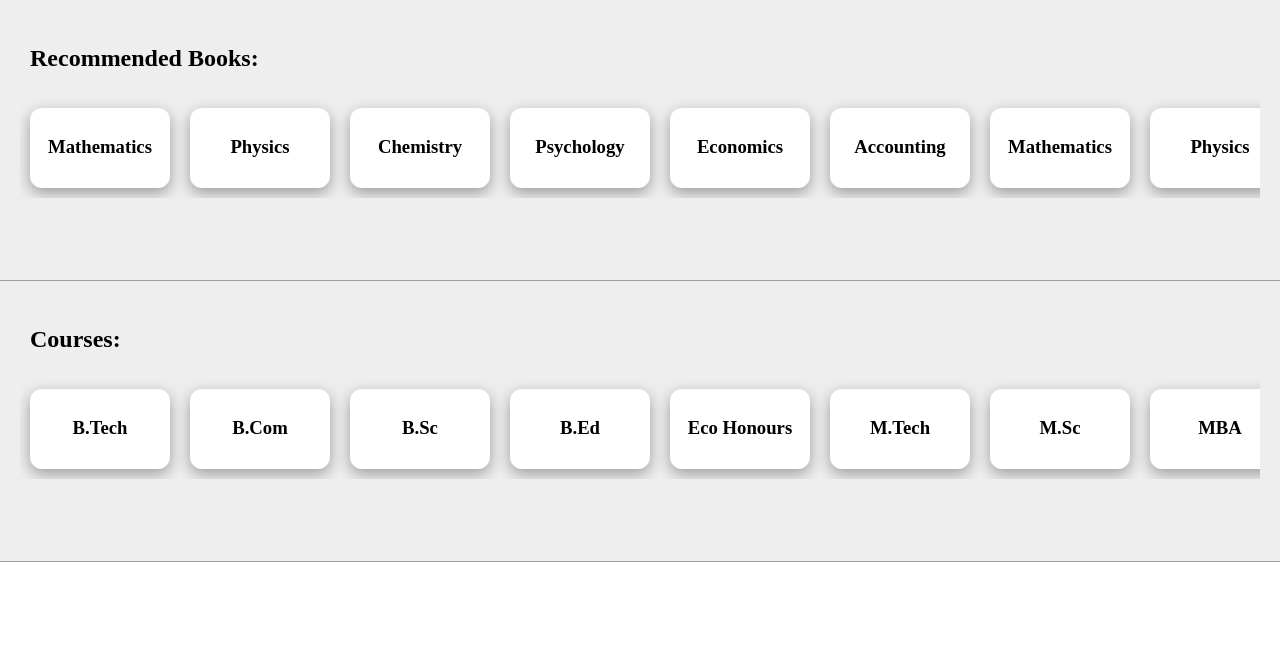
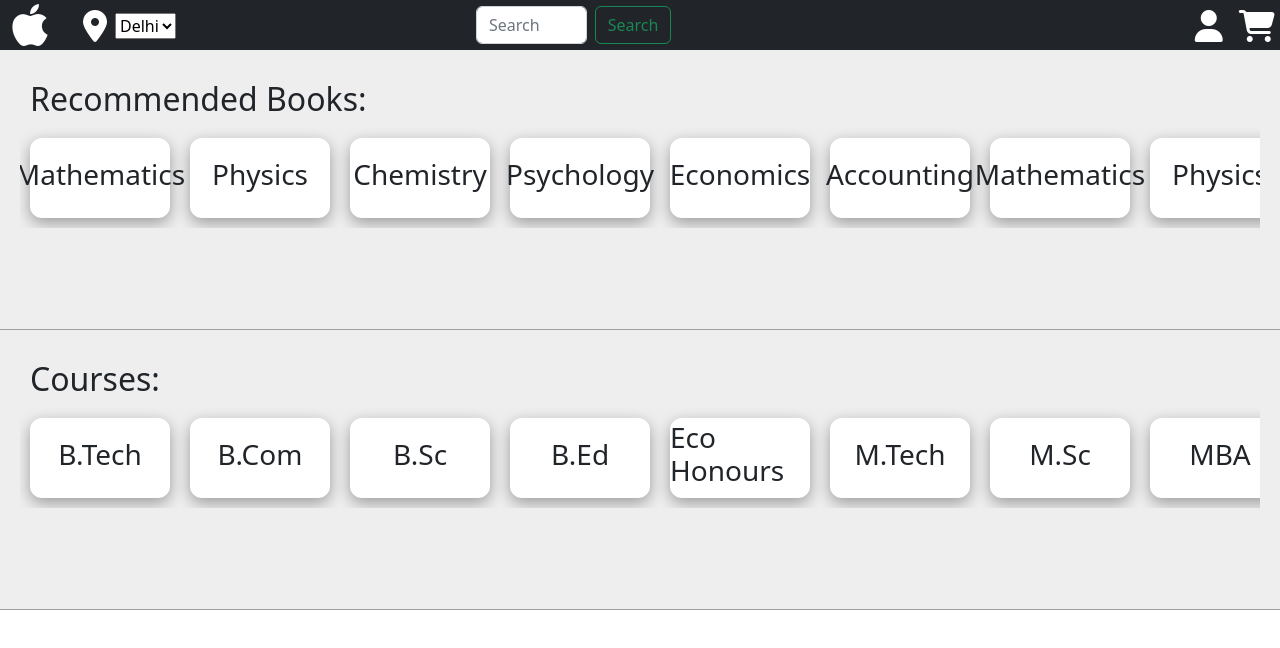
Before and after one commit to Arp-coder/major-project, a plain HTML site: page frontend/src/index.html in a window 1280 px wide. Drawn offline with nearby package versions, Linux system fonts and the light colour scheme.

Commit message:
Navbar Added

```diff
--- a/frontend/public/css/index.css
+++ b/frontend/public/css/index.css
@@ -2,6 +2,20 @@
     padding: 0;
     margin: 0;
     /* background-color: #eee; */
+}
+.navbar{
+    max-height: 50px;
+}
+.comp-logo{
+    margin-right: 27px;
+}
+.loc-btn{
+    margin-top: 15px;
+    margin-right: 300px;
+}
+
+form{
+    margin-right: 600px;
 }
 .outer_contain{
     padding: 20px;
--- a/frontend/src/index.html
+++ b/frontend/src/index.html
@@ -1,14 +1,62 @@
 <!DOCTYPE html>
 <html lang="en">
+
 <head>
     <meta charset="UTF-8">
     <meta http-equiv="X-UA-Compatible" content="IE=edge">
     <meta name="viewport" content="width=device-width, initial-scale=1.0">
     <link rel="stylesheet" type="text/css" href="../public/css/index.css" />
     <title>Bookstop</title>
+    <script src="https://kit.fontawesome.com/2844117ac2.js" crossorigin="anonymous"></script>
+    <link href="https://cdn.jsdelivr.net/npm/bootstrap@5.2.1/dist/css/bootstrap.min.css" rel="stylesheet"
+        integrity="sha384-iYQeCzEYFbKjA/T2uDLTpkwGzCiq6soy8tYaI1GyVh/UjpbCx/TYkiZhlZB6+fzT" crossorigin="anonymous">
 </head>
+
 <body>
     <!--add navbar -->
+    <nav class="navbar navbar-expand-lg navbar-dark bg-dark">
+        <div class="container-fluid">
+            <!-- <a class="navbar-brand" href="#">Navbar</a> -->
+            <div class="navlogo">
+                <i class="fa-brands fa-apple fa-3x comp-logo" style="color:#fff"></i>
+            </div>
+            <div class="collapse navbar-collapse" id="navbarSupportedContent">
+
+                <ul class="navbar-nav me-auto mb-2 mb-lg-0">
+                    <li class="nav-item">
+                        <a class="nav-link active" aria-current="page" href="#"><i
+                                class="fa-solid fa-location-dot fa-2x" style="margin-top:0.25rem"></i></a>
+                    </li>
+                    <li class="nav-item">
+                        <!-- <a class="nav-link loc-btn" href="#">Location</a> -->
+                        <select name="" id="" class="loc-btn">
+                            <option>Delhi</option>
+                            <option>Delhi</option>
+                            <option>Delhi</option>
+                            <option>Delhi</option>
+                        </select>
+                    </li>
+                </ul>
+                <form class="d-flex" role="search">
+                    <input class="form-control me-2 col-md-8" type="search" placeholder="Search" aria-label="Search">
+                    <button class="btn btn-outline-success" type="submit">Search</button>
+                </form>
+                <ul class="navbar-nav me-auto mb-2 mb-lg-0">
+                    <li class="nav-item">
+                        <a class="nav-link active" aria-current="page" href="#"><i class="fa-solid fa-user fa-2x"
+                                style="margin-top:0.25rem"></i></a>
+                    </li>
+                    <!-- <li class="nav-item">
+                        <a class="nav-link loc-btn" href="#">User</a>
+                    </li> -->
+                    <li class="nav-item">
+                        <a class="nav-link active" aria-current="page" href="#"><i
+                                class="fa-solid fa-cart-shopping fa-2x" style="margin-top:0.25rem"></i></a>
+                    </li>
+                </ul>
+            </div>
+        </div>
+    </nav>
 
     <!-- recommended books -->
     <section class="section">
@@ -98,4 +146,5 @@
         </div>
     </section>
 </body>
+
 </html>
```
